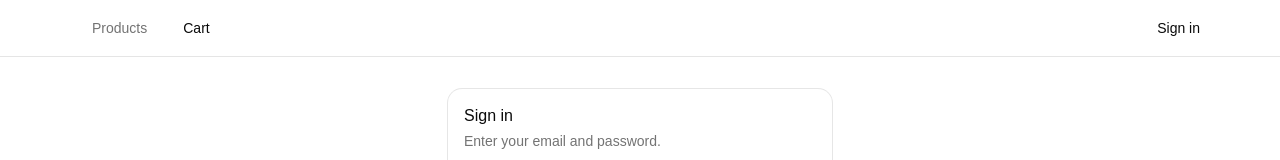
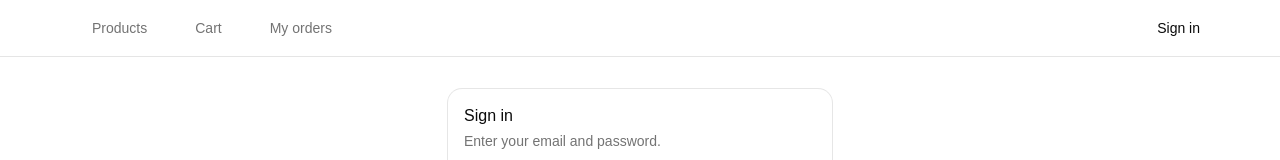
Before and after one commit to wanqian-windrunner/e-commerce_platform, a React (Vite) app in the folder frontend/: page /login in a window 1280 px wide. Shown: the top 160 px of the page. Built offline with nearby package versions, Linux system fonts and the light colour scheme; no server answers.

Commit message:
feat(frontend):complete orders page

```diff
--- a/frontend/src/api/order.api.ts
+++ b/frontend/src/api/order.api.ts
@@ -1,6 +1,6 @@
 import { apiClient } from "@/api/client";
 import type { ApiResponse } from "@/types/common";
-import type { CreatedOrder, CreateOrderPayload, OrderDetail } from "@/types/orders";
+import type { CreatedOrder, CreateOrderPayload, OrderDetail, OrderListParams, OrderListResult } from "@/types/orders";
 
 export const createOrder = async (input: CreateOrderPayload):Promise<ApiResponse<CreatedOrder>> => {
     const response = await apiClient.post<ApiResponse<CreatedOrder>>("/api/orders", input)
@@ -11,3 +11,8 @@ export const getOrderById = async (id: string): Promise<ApiResponse<OrderDetail>
     const response = await apiClient.get<ApiResponse<OrderDetail>>(`/api/orders/${id}`)
     return response.data
 }
+
+export const getOrders = async (params?: OrderListParams): Promise<ApiResponse<OrderListResult>> => {
+    const response = await apiClient.get<ApiResponse<OrderListResult>>("/api/orders", { params })
+    return response.data
+}
--- a/frontend/src/hooks/useOrders.ts
+++ b/frontend/src/hooks/useOrders.ts
@@ -1,4 +1,5 @@
-import { createOrder, getOrderById } from "@/api/order.api";
+import { createOrder, getOrderById, getOrders } from "@/api/order.api";
+import type { OrderListParams } from "@/types/orders";
 import { queryKeys } from "@/lib/queryKeys";
 import { useAuthStore } from "@/stores/authStore";
 import { useMutation, useQuery, useQueryClient } from "@tanstack/react-query";
@@ -13,6 +14,7 @@ export const useCreateOrder = () => {
       if (user) {
         void queryClient.invalidateQueries({queryKey: queryKeys.cart.byUser(user.id)});
         void queryClient.invalidateQueries({queryKey: queryKeys.products.all})
+        void queryClient.invalidateQueries({queryKey: queryKeys.order.lists(user.id)})
       }
     },
   });
@@ -29,3 +31,15 @@ export const useOrderById = (orderId:string) => {
     enabled: !isLoading && Boolean(user) && Boolean(orderId),
   })
 }
+
+export const useOrders = (params?: OrderListParams) => {
+  const user = useAuthStore((state) => state.user);
+  const isLoading = useAuthStore((state) => state.isLoading);
+
+  return useQuery({
+    queryKey: queryKeys.order.list(user?.id ?? "", params),
+    queryFn: () => getOrders(params),
+    select: (res) => res.data,
+    enabled: !isLoading && Boolean(user),
+  });
+};
--- a/frontend/src/layouts/StorefrontLayout.tsx
+++ b/frontend/src/layouts/StorefrontLayout.tsx
@@ -45,8 +45,31 @@ export const StorefrontLayout = () => {
           >
             Products
           </NavLink>
-          <NavLink to="/cart" className="text-sm hover:underline">
+          <NavLink
+            to="/cart"
+            className={({ isActive }) =>
+              cn(
+                "rounded-md px-3 py-1.5 text-sm font-medium transition-colors",
+                isActive
+                  ? "bg-accent text-accent-foreground"
+                  : "text-muted-foreground hover:text-foreground",
+              )
+            }
+          >
             Cart
+          </NavLink>
+          <NavLink
+            to="/orders"
+            className={({ isActive }) =>
+              cn(
+                "rounded-md px-3 py-1.5 text-sm font-medium transition-colors",
+                isActive
+                  ? "bg-accent text-accent-foreground"
+                  : "text-muted-foreground hover:text-foreground",
+              )
+            }
+          >
+            My orders
           </NavLink>
           <div className="ml-auto flex items-center gap-3">
             {isLoading ? (
--- a/frontend/src/lib/queryKeys.ts
+++ b/frontend/src/lib/queryKeys.ts
@@ -1,4 +1,5 @@
 import type { ProductListParams } from "@/types/products";
+import type { OrderListParams } from "@/types/orders";
 
 export const queryKeys = {
   products: {
@@ -11,11 +12,10 @@ export const queryKeys = {
     byUser: (userId: string) => ["cart", userId] as const,
   },
   order: {
-    byUser: (userId: string, orderId: string) => [
-      "order",
-      userId,
-      "detail",
-      orderId,
-    ],
+    byUser: (userId: string, orderId: string) =>
+      ["order", userId, "detail", orderId] as const,
+    lists: (userId: string) => ["order", userId, "list"] as const,
+    list: (userId: string, params?: OrderListParams) =>
+      ["order", userId, "list", params ?? {}] as const,
   },
 };
--- /dev/null
+++ b/frontend/src/pages/OrdersPage.tsx
@@ -0,0 +1,90 @@
+import { useState } from "react";
+import { Link } from "react-router";
+import { parseApiError } from "@/api/client";
+import { Badge } from "@/components/ui/badge";
+import { Button } from "@/components/ui/button";
+import { Card, CardContent, CardHeader, CardTitle } from "@/components/ui/card";
+import { Skeleton } from "@/components/ui/skeleton";
+import { useOrders } from "@/hooks/useOrders";
+
+export const OrdersPage = () => {
+  const [page, setPage] = useState(1);
+  const { data, isPending, isError, error } = useOrders({ page, limit: 10 });
+
+  if (isPending) {
+    return (
+      <div className="space-y-4">
+        <Skeleton className="h-8 w-48" />
+        <Skeleton className="h-32 w-full" />
+        <Skeleton className="h-32 w-full" />
+      </div>
+    );
+  }
+
+  if (isError) {
+    return <p role="alert" className="text-destructive">{parseApiError(error)}</p>;
+  }
+
+  return (
+    <div className="space-y-6">
+      <h1 className="text-2xl font-semibold">My orders</h1>
+
+      {data.data.length === 0 ? (
+        <div className="space-y-2">
+          <p className="text-muted-foreground">No orders found.</p>
+          <Link to="/products" className="text-sm underline">Browse products</Link>
+        </div>
+      ) : (
+        <ul className="space-y-4">
+          {data.data.map((order) => (
+            <li key={order.id}>
+              <Card>
+                <CardHeader>
+                  <CardTitle>
+                    <Link to={`/orders/${order.id}`} className="hover:underline">
+                      Order {order.orderNumber}
+                    </Link>
+                  </CardTitle>
+                  <p className="text-sm text-muted-foreground">
+                    Placed {new Date(order.createdAt).toLocaleString()}
+                  </p>
+                </CardHeader>
+                <CardContent className="flex flex-wrap items-center justify-between gap-3">
+                  <div className="flex flex-wrap gap-2">
+                    <Badge variant="secondary">Order: {order.status}</Badge>
+                    <Badge variant="outline">Payment: {order.paymentStatus}</Badge>
+                  </div>
+                  <p className="font-semibold">Total: {order.totalAmount}</p>
+                </CardContent>
+              </Card>
+            </li>
+          ))}
+        </ul>
+      )}
+
+      {data.pagination.totalPages > 0 && (
+        <div className="flex items-center justify-between gap-4">
+          <Button
+            type="button"
+            variant="outline"
+            disabled={!data.pagination.hasPreviousPage}
+            onClick={() => setPage((current) => current - 1)}
+          >
+            Previous
+          </Button>
+          <span className="text-sm text-muted-foreground">
+            Page {data.pagination.page} of {data.pagination.totalPages}
+          </span>
+          <Button
+            type="button"
+            variant="outline"
+            disabled={!data.pagination.hasNextPage}
+            onClick={() => setPage((current) => current + 1)}
+          >
+            Next
+          </Button>
+        </div>
+      )}
+    </div>
+  );
+};
--- a/frontend/src/router/AppRoutes.tsx
+++ b/frontend/src/router/AppRoutes.tsx
@@ -8,6 +8,7 @@ import { ProtectedRoute } from "@/router/ProtectedRoute";
 import { CartPage } from "@/pages/CartPage";
 import { CheckoutPage } from "@/pages/CheckoutPage";
 import { OrderDetailPage } from "@/pages/OrderDetailPage";
+import { OrdersPage } from "@/pages/OrdersPage";
 
 const routes: RouteObject[] = [
   {
@@ -21,8 +22,9 @@ const routes: RouteObject[] = [
       { path: "register", element: <RegisterPage /> },
       { element: <ProtectedRoute />, children: [
         {path: "cart", element: <CartPage />},
-        { path: "checkout", element: <CheckoutPage /> },
-        { path: "orders/:id", element: <OrderDetailPage /> },
+        {path: "checkout", element: <CheckoutPage /> },
+        {path: "orders/:id", element: <OrderDetailPage /> },
+        {path: "orders", element: <OrdersPage />}
       ] },
     ],
   },
```
